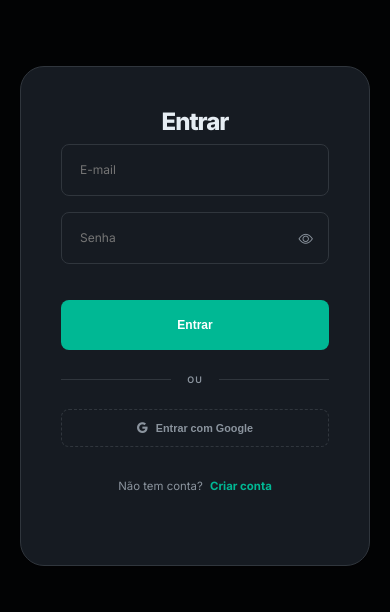
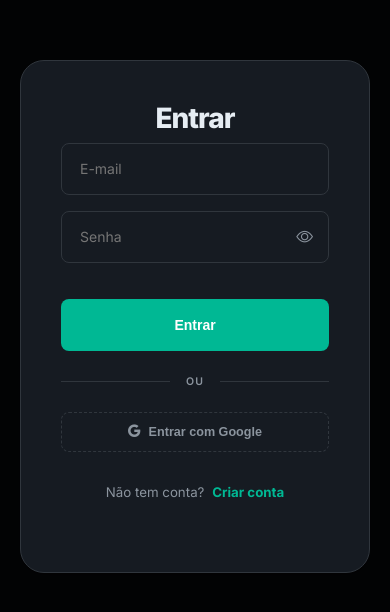
Before and after one commit to adrianomr21/findompwa, a website with bundled scripts: page index.html in a window 390 px wide. Shown: the part 106-718 px from the top of the page. Built offline with nearby package versions, Linux system fonts and the light colour scheme; no server answers.

Commit message:
Aumento de fonte para mobile

```diff
--- a/css/style.css
+++ b/css/style.css
@@ -24,7 +24,7 @@ html {
 
 @media (max-width: 900px) {
     html {
-        font-size: 12px; /* Interface mais compacta no mobile */
+        font-size: 14px; /* Interface mais confortável no mobile */
     }
 }
 
```
